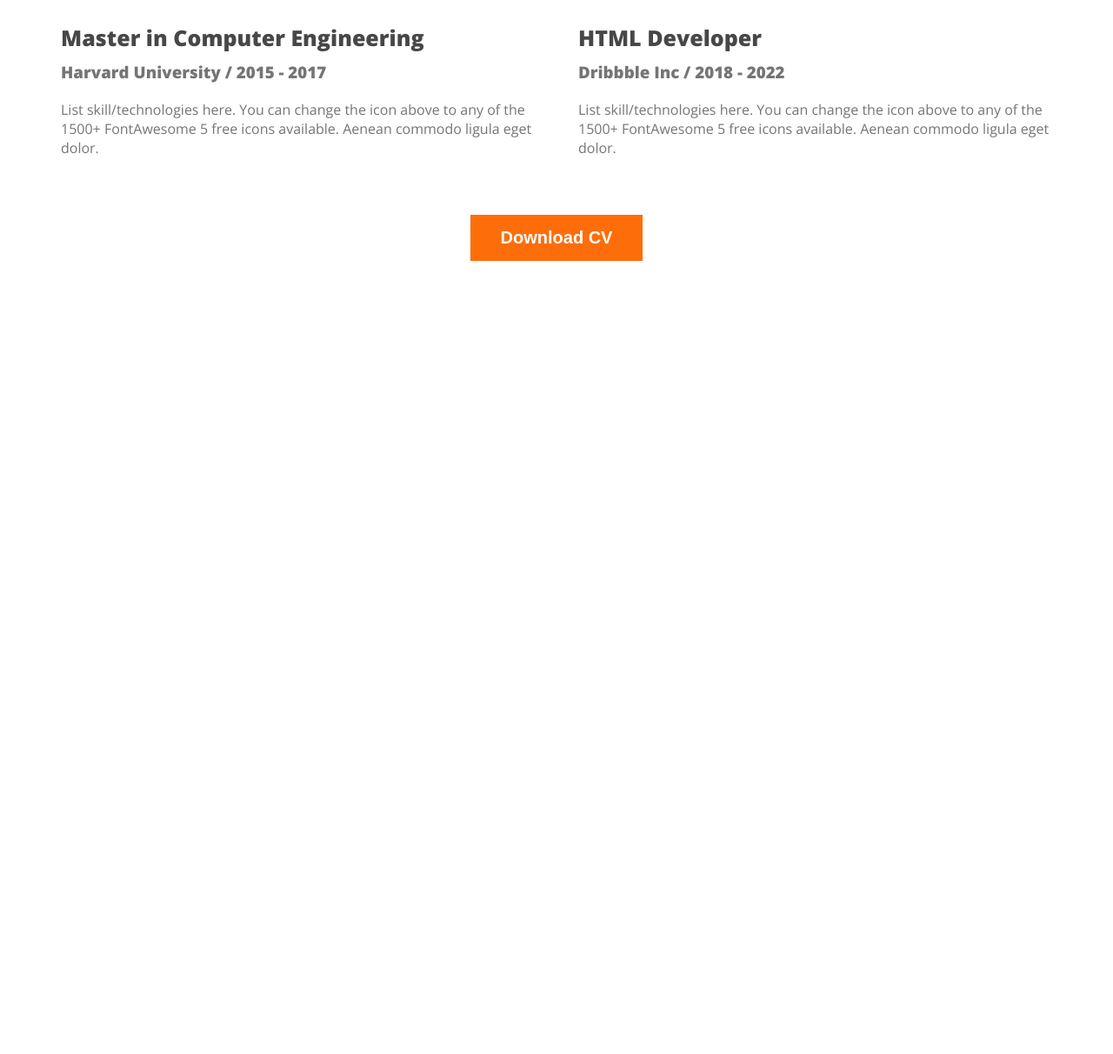
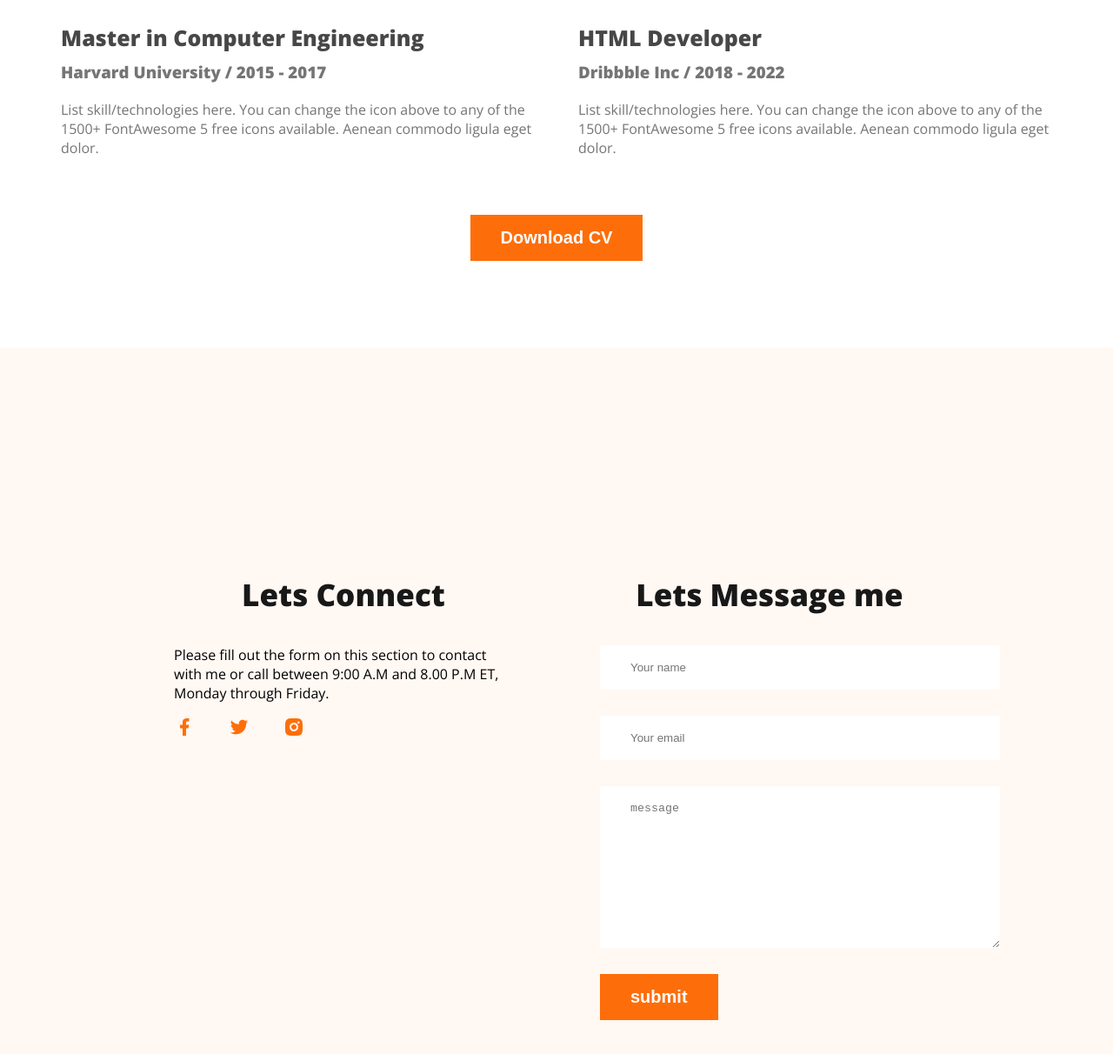
Before and after one commit to Rahaman2080/Mary-hardy-project, a plain HTML site: page index.html in a window 1280 px wide. Shown: the part 2845-4057 px from the top of the page at 87% size. Before the commit the page ends 3145 px from the top, so only its background shows below. Drawn offline with nearby package versions, Linux system fonts and the light colour scheme.

Commit message:
added footer

```diff
--- a/index.html
+++ b/index.html
@@ -146,8 +146,27 @@
                 </section>
         </div>
     </main>
+
     <footer>
-
+            <div class="footer-column">
+        <h3 class="section-title">Lets Connect</h3>
+        <p class="section-description">Please fill out the     form on this section to contact with me or call between 9:00 A.M and 8.00 P.M ET, Monday through Friday.
+        </p>
+        <div class="social-link">
+        <a href=""><img src="./image/icons/facebook.png" alt=""></a>
+        <a href=""><img src="image/icons/twitter.png" alt=""></a>
+        <a href=""><img src="image/icons/insta.png" alt=""></a>
+         </div>
+    </div>
+        <div class="footer-column">
+        <h3 class="section-title">Lets Message me</h3>
+        <form class="contact" action="">
+        <input type="text" placeholder="Your name">
+        <input type="email" placeholder="Your email">
+        <textarea name="" placeholder="message" id="" cols="30" rows="10"></textarea>
+        <input type="submit" class="btn-primary" value="submit">
+    </form>
+        </div>
     </footer>
 </body>
 </html>
--- a/style.css
+++ b/style.css
@@ -179,3 +179,28 @@ main section{
     text-align: center;
     margin-top: 50px;
 }
+/*footer style*/
+footer{
+    display: flex;
+    background: #FFF8F3;
+    padding: 80px 200px;
+    margin-top: 100px;
+    gap: 100px;
+
+}
+.footer-column{
+    width: 50%;
+}
+.social-link a{
+    margin-right: 35px;
+}
+.contact input[type="text"], .contact input[type="email"],
+textarea{
+    display: block;
+    margin-bottom: 30px;
+    padding: 18px 35px;
+    color: #757575;
+    background: #FFF;
+    border: 0;
+    width: 100%;
+}
```
